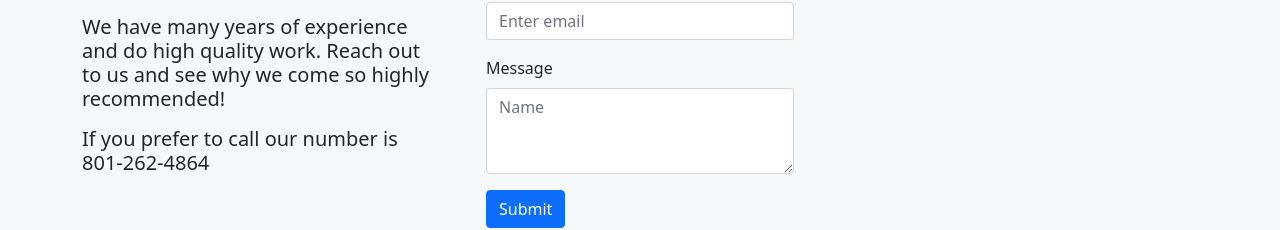
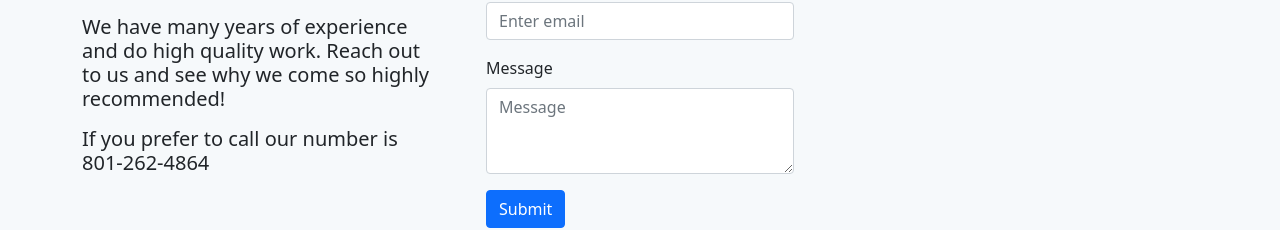
Before and after one commit to johndavis92790/Pards-React-E-Commerce, a React (Create React App) app in the folder client/: page /contact in a window 1280 px wide. Shown: the part 314-544 px from the top of the page. Built offline with nearby package versions, Linux system fonts and the light colour scheme.

Commit message:
finished readME

```diff
--- a/client/src/pages/Contact/index.js
+++ b/client/src/pages/Contact/index.js
@@ -85,7 +85,7 @@ function Contact() {
               <Form.Control
                 type="text"
                 as="textarea"
-                placeholder="Name"
+                placeholder="Message"
                 name="message"
                 rows="3"
                 defaultValue={message}
```
Also changed, not shown: 1 other file (tests, documents, lock files or other folders).
